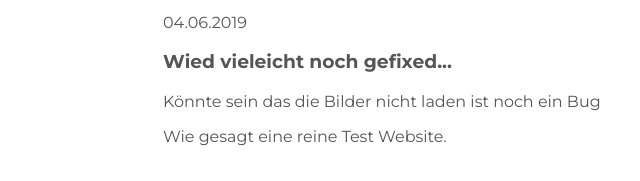
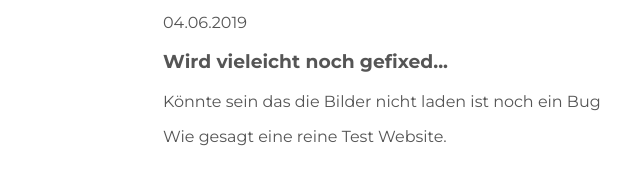
Before and after one commit to drechpaul/drechpaul.github.io, a plain HTML site: page index.html in a window 1280 px wide. Shown: the part 619-800 px from the top of the page, 77-717 px from the left. Drawn offline with Linux system fonts and the light colour scheme.

Commit message:
Update index.html

```diff
--- a/index.html
+++ b/index.html
@@ -39,7 +39,7 @@
 <span>Auch Paul</span>
 </div>
 <p class="post-date">04.06.2019</p>
-<h3 class="post-title">Wied vieleicht noch gefixed...</h3>
+<h3 class="post-title">Wird vieleicht noch gefixed...</h3>
 <div class="post-content">
 <p>Könnte sein das die Bilder nicht laden ist noch ein Bug</p>
 <p>Wie gesagt eine reine Test Website</em>.</p>
```
